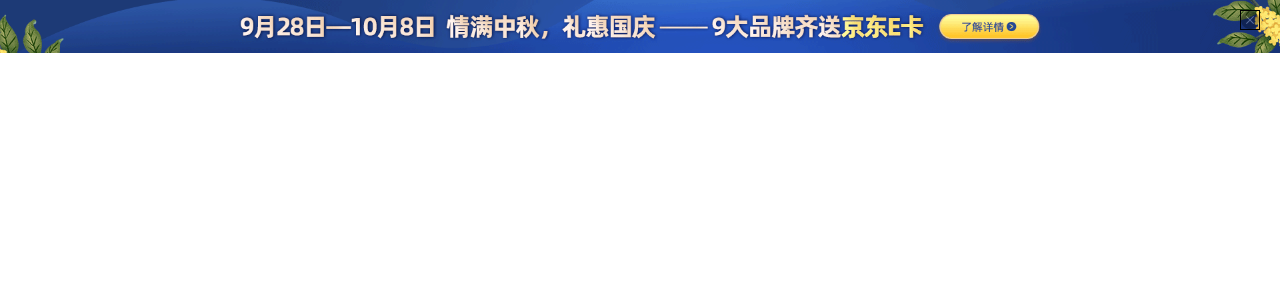
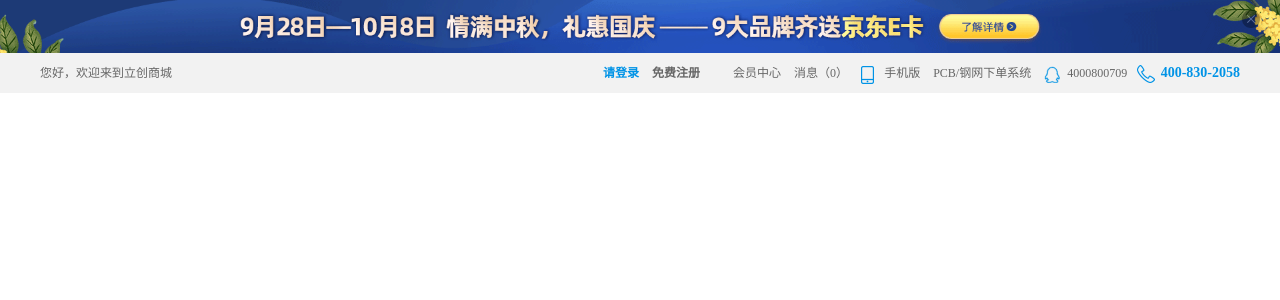
Before and after one commit to douquanlei/dql200930, a PHP site: page /html/index.html in a window 1280 px wide. Shown: the top 300 px of the page. Run offline with PHP 8.4, Linux system fonts and the light colour scheme; style sheets or scripts are compiled from the project's sources.

Commit message:
time100118

```diff
--- a/dist/css/index.min.css
+++ b/dist/css/index.min.css
@@ -1 +1 @@
-body,html{min-width:1200px}.AdvertisingHead{width:100%;position:relative}.AdvertisingHead img{width:100%;margin:auto}.AdvertisingHead .AdvertisingHeadSwitch{width:18px;height:18px;border:1px solid #000;position:absolute;top:10px;right:20px;background:url(../images/close_top.2f74c796.png) no-repeat}
+.ce{border:1px solid #000}body,html{min-width:1200px}.AdvertisingHead{width:100%;position:relative}.AdvertisingHead img{width:100%;margin:auto}.AdvertisingHead .AdvertisingHeadSwitch{width:18px;height:18px;position:absolute;top:10px;right:20px;background:url(../images/close_top.2f74c796.png) no-repeat}.headhead{width:100%;height:40px;line-height:40px;background:#F2F2F2;font-size:12px}.headhead .headTypeArea{width:1200px;margin:auto}.headhead .headTypeArea .headleft{color:#666}.headhead .headTypeArea .headright{color:#0093E6}.headhead .headTypeArea .headright b{margin-right:2px;display:inline-block;width:18px;height:18px;vertical-align:text-top}.headhead .headTypeArea .headright .Telephone{font-size:14px;font-weight:700}.headhead .headTypeArea .headright .Telephone b{background:url(../images/head_icon.1d292a79.png) -23px 0 no-repeat}.headhead .headTypeArea .headright a{color:#666;margin-right:10px}.headhead .headTypeArea .headright a:nth-of-type(5) b{background:url(../images/qq_4e056eb7.png) no-repeat}.headhead .headTypeArea .headright a:nth-of-type(3) b{background:url(../images/head_icon.1d292a79.png) no-repeat}.headhead .headTypeArea .headright .headlogin{margin-right:20px;font-weight:700}.headhead .headTypeArea .headright .headlogin :nth-child(1){color:#0093E6}.headhead .headTypeArea .headright .headlogin :nth-child(2){color:#666}
--- a/dist/index.html
+++ b/dist/index.html
@@ -1 +1 @@
-<!DOCTYPE html><html lang="en"><head><meta charset="UTF-8"><meta name="viewport" content="width=device-width,initial-scale=1"><title>立创商城</title><link rel="stylesheet" href="./css/index.min.css"><link rel="stylesheet" href="./css/banner.min.css"><link rel="shortcut icon" href="https://csdnimg.cn/public/favicon.ico"><script src="./js/require.js" async="true" defer="defer" data-main="./js/index-main"></script></head><body><div class="AdvertisingHead"><img src="images\D38576F46567D184FBCED53119537F1E.gif" alt=""><div class="AdvertisingHeadSwitch"></div></div></body></html>
+<!DOCTYPE html><html lang="en"><head><meta charset="UTF-8"><meta name="viewport" content="width=device-width,initial-scale=1"><title>立创商城</title><link rel="stylesheet" href="./css/index.min.css"><link rel="stylesheet" href="./css/banner.min.css"><link rel="shortcut icon" href="https://csdnimg.cn/public/favicon.ico"><script src="./js/require.js" async="true" defer="defer" data-main="./js/index-main"></script></head><body><div class="AdvertisingHead"><img src="images\D38576F46567D184FBCED53119537F1E.gif" alt=""><div class="AdvertisingHeadSwitch"></div></div><div class="headhead"><div class="headTypeArea"><div class="headleft fl">您好，欢迎来到立创商城</div><div class="headright fr"><span class="Telephone fr"><b></b> 400-830-2058 </span><span class="headlogin"><a href="javascript:;">请登录</a> <a href="javascript:;">免费注册</a> </span><a href="javascript:;">会员中心</a> <a href="javascript:;">消息（0）</a> <a href="javascript:;"><b></b> 手机版 </a><a href="javascript:;">PCB/钢网下单系统</a> <a href="javascript:;"><b></b> 4000800709</a></div></div></div></body></html>
--- a/html/index.html
+++ b/html/index.html
@@ -17,5 +17,32 @@
     <img src="images\D38576F46567D184FBCED53119537F1E.gif" alt="">
     <div class="AdvertisingHeadSwitch"></div>
   </div>
+  <div class="headhead">
+    <div class="headTypeArea">
+      <div class="headleft fl">您好，欢迎来到立创商城</div>
+      <div class="headright fr">
+        <span class="Telephone fr">
+          <b></b>
+          400-830-2058
+        </span>
+        <span class="headlogin">
+          <a href="javascript:;">请登录</a>
+            <a href="javascript:;">免费注册</a>
+        </span>
+        <a href="javascript:;">会员中心</a>
+        <a href="javascript:;">消息（0）</a>
+        <a href="javascript:;">
+          <b></b>
+          手机版
+        </a>
+        <a href="javascript:;">PCB/钢网下单系统</a>
+        <a href="javascript:;">
+          <b></b>
+          4000800709
+        </a>
+
+      </div>
+    </div>
+  </div>
 </body>
 </html>
--- a/scss/index.scss
+++ b/scss/index.scss
@@ -1,3 +1,6 @@
+.ce{
+  border: 1px solid #000;
+}
 html,body{
   min-width: 1200px;
 }
@@ -11,10 +14,64 @@ html,body{
   .AdvertisingHeadSwitch{
     width: 18px;
     height: 18px;
-    border: 1px solid #000;
     position: absolute;
     top: 10px;
     right: 20px;
     background: url(../images\close_top.2f74c796.png) no-repeat;
   }
 }
+.headhead{
+  width: 100%;
+  height: 40px;
+  line-height: 40px;
+  background: #F2F2F2;
+  font-size: 12px;
+  .headTypeArea{
+    width: 1200px;
+    margin: auto;
+    .headleft{
+      color: #666666;
+    }
+    .headright{
+      b{
+        margin-right:2px;
+          display: inline-block;
+          width: 18px;
+          height: 18px;
+          vertical-align:text-top;
+      }
+      color: #0093E6;
+      .Telephone{
+        b{
+          background:url(../images/head_icon.1d292a79.png) no-repeat -23px 0 ;
+        }
+        font-size: 14px;
+        font-weight: 700;
+      }
+      a{
+        color: #666666;
+        margin-right: 10px;
+      }
+      a:nth-of-type(5){
+        b{
+          background:url(../images/qq_4e056eb7.png) no-repeat 0px 0 ;
+        }
+      }
+      a:nth-of-type(3){
+        b{
+          background:url(../images/head_icon.1d292a79.png) no-repeat -0px 0 ;
+        }
+      }
+      .headlogin{
+        margin-right: 20px;
+        font-weight: 700;
+        :nth-child(1){
+          color: #0093E6;
+        }
+        :nth-child(2){
+          color: #666;
+        }
+      }
+    }
+  }
+}
```
Also changed, not shown: dist/css/index.css (+42 -1 lines), dist/images/head_icon.1d292a79.png (added), dist/images/qq_4e056eb7.png (added), img/head_icon.1d292a79.png (added), img/qq_4e056eb7.png (added).
